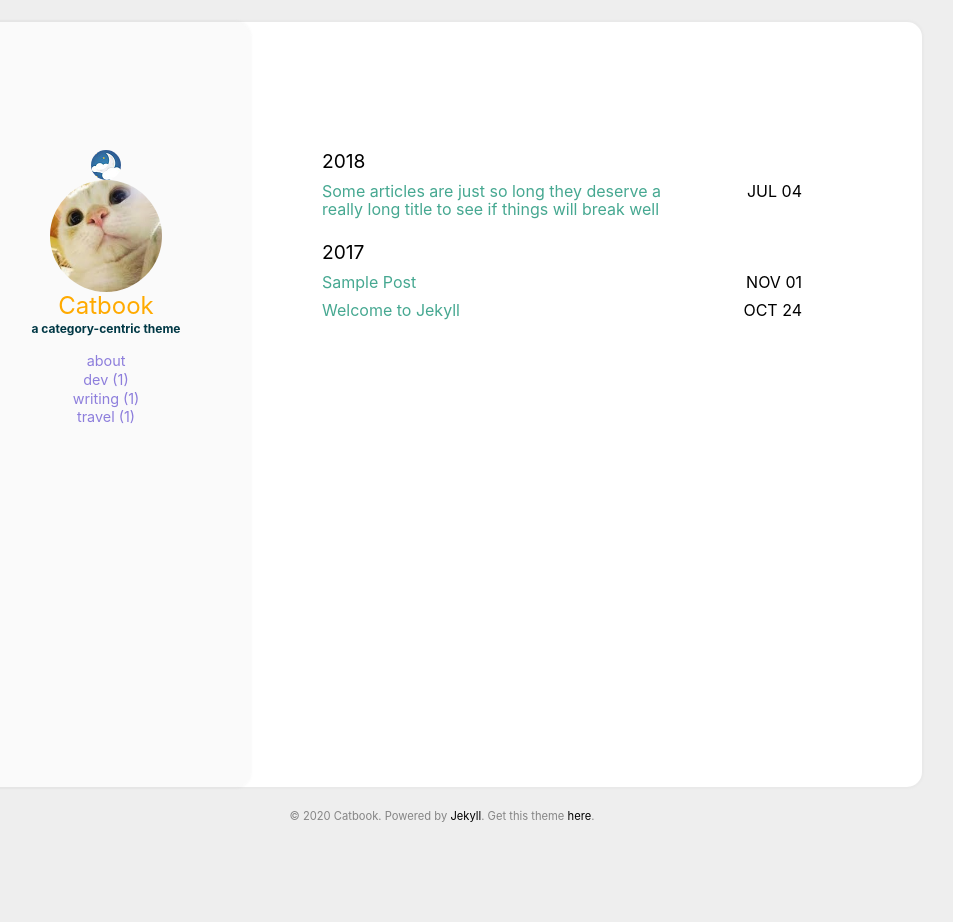
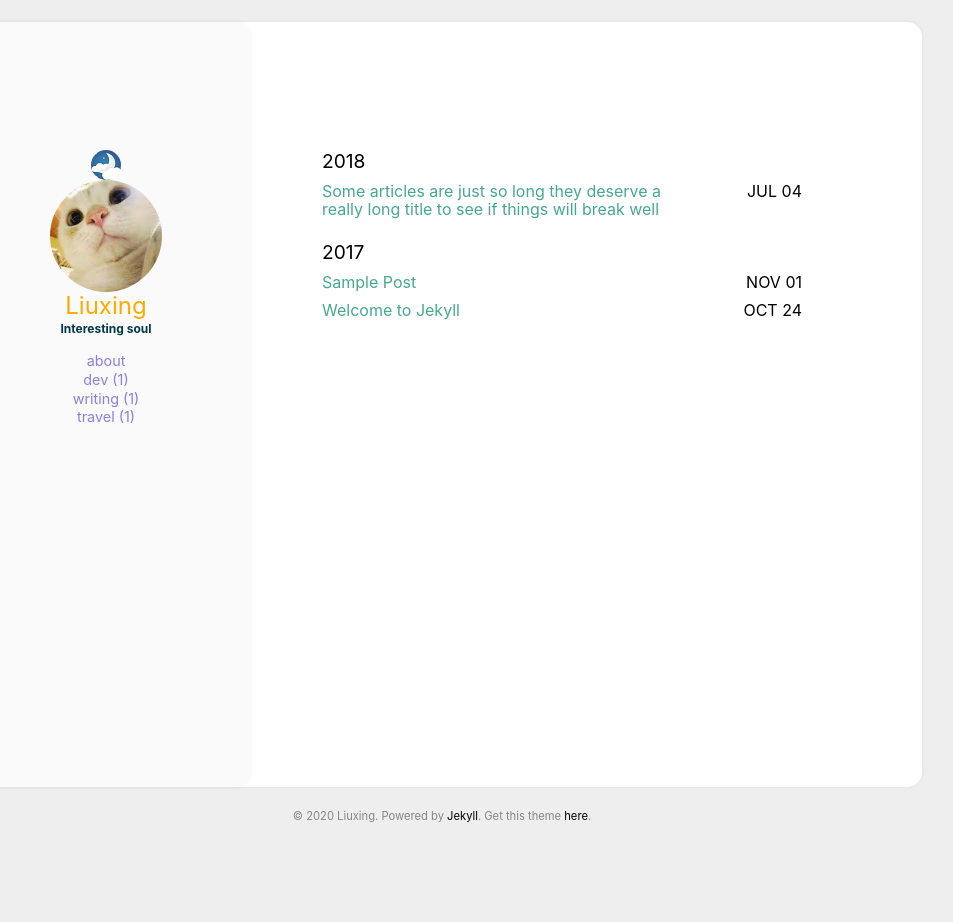
Before and after one commit to liux0402/liux0402.github.io, a Jekyll site: the page built from index.html, in a window 1280 px wide. Shown: the whole page, without its empty margins (198-1151 px from the left). Built offline with Jekyll 4.4.1, drawn with Linux system fonts in a browser that asks for light colours.

Commit message:
Update _config.yml

```diff
--- a/_config.yml
+++ b/_config.yml
@@ -18,11 +18,11 @@ google_analytics: #UA—XXXXXXXX-X
 disqus_shortname: #disqus shortname
 
 user:
-  name: Catbook
+  name: Liuxing
   pic: /assets/img/cat.jpg
   picAlt: "catbook"
-  job: a category-centric theme
-  aboutme: true # comment this out if you don't need the 'about' page.
+  job: Interesting soul
+  aboutme: true # Eating and drinking diary.
 
 exclude:
   - README.md
```
